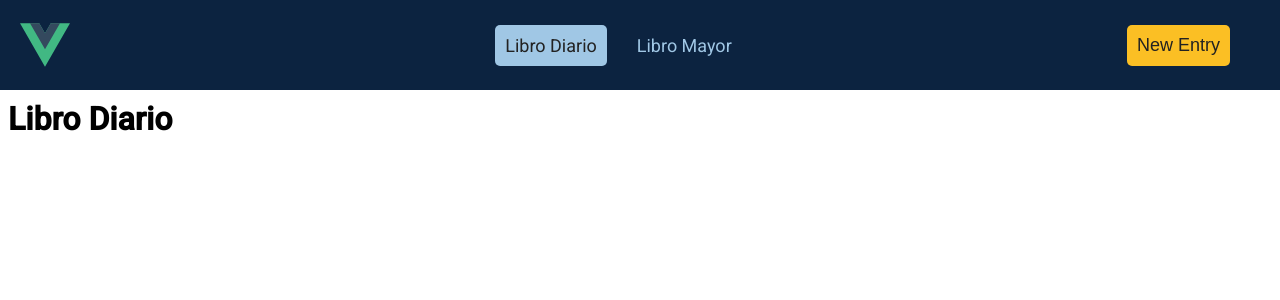
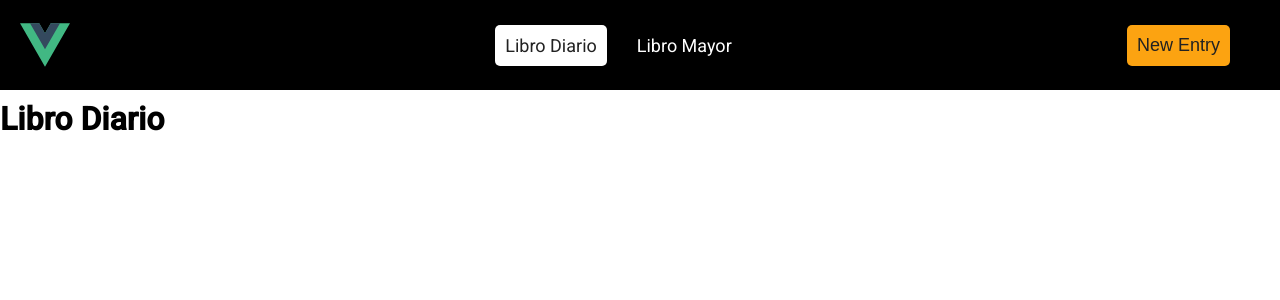
Before and after one commit to davidgrrcia-archived/contablock-app, a Vue app in the folder frontend/: page / in a window 1280 px wide. Shown: the top 300 px of the page. Built offline with nearby package versions, Linux system fonts and the light colour scheme.

Commit message:
improve ui

```diff
--- a/frontend/src/App.vue
+++ b/frontend/src/App.vue
@@ -12,7 +12,7 @@ import ErrorModal from '@/components/ErrorMessage.vue';
 </template>
 
 <style scoped>
-.body{
+.body {
   margin-top: 100px;
 }
 </style>
--- a/frontend/src/assets/main.scss
+++ b/frontend/src/assets/main.scss
@@ -1,217 +1,25 @@
-#app {
-  --primary: #0c2340;
-  --secondary: #2d5c8a;
-  --tertiary: #4f93c4;
-  --quaternary: #a0c7e5;
-  --enphasis: #fbbf24;
+html,
+body {
+  --black: #000000;
+  --blue: #14213d;
+  --yellow: #fca311;
+  --gray: #e5e5e5;
+  --white: #ffffff;
+  --red: red;
+
   font-family: 'Roboto', sans-serif;
+
+  margin: 0px;
+  background-color: var(--white);
 }
 
-/*
-html {
-        font-size: 14px;
-    }
+//PrimeVue Components common css
+.p-button {
+  background: var(--blue) !important;
+  border: var(--blue) !important;
+}
 
-    body {
-        background-color: var(--surface-ground);
-        font-family: var(--font-family);
-        font-weight: normal;
-        color: var(--text-color);
-        -webkit-font-smoothing: antialiased;
-        -moz-osx-font-smoothing: grayscale;
-        padding: .5em;
-        margin-bottom: 50px;
-    }
-
-    h1, h2, h3, h4, h5, h6 {
-        margin: 1.5rem 0 1rem 0;
-        font-family: inherit;
-        font-weight: 600;
-        line-height: 1.2;
-        color: inherit;
-    }
-
-    h1 { font-size: 2.5rem; }
-    h2 { font-size: 2rem; }
-    h3 { font-size: 1.75rem; }
-    h4 { font-size: 1.5rem; }
-    h5 { font-size: 1.25rem; }
-    h6 { font-size: 1rem; }
-    p {
-        line-height: 1.5;
-        margin: 0 0 1rem 0;
-    }
-
-    .card {
-        background: var(--surface-card);
-        padding: 2rem;
-        border-radius: 10px;
-        margin-bottom: 2rem;
-    }
-
-    views[type="number"] {
-        -moz-appearance: textfield;
-    }
-
-    views[type="number"]::-webkit-outer-spin-button,
-    views[type="number"]::-webkit-inner-spin-button {
-        -webkit-appearance: none;
-        margin: 0;
-    }
-
-    @keyframes pulse {
-        0% {
-            background-color: rgba(165, 165, 165, 0.1)
-        }
-        50% {
-            background-color: rgba(165, 165, 165, 0.3)
-        }
-        100% {
-            background-color: rgba(165, 165, 165, 0.1)
-        }
-    }
-
-    .customer-badge {
-        border-radius: 2px;
-        padding: .25em .5rem;
-        text-transform: uppercase;
-        font-weight: 700;
-        font-size: 12px;
-        letter-spacing: .3px;
-    }
-
-    .customer-badge.status-qualified {
-        background-color: #C8E6C9;
-        color: #256029;
-    }
-
-    .customer-badge.status-unqualified {
-        background-color: #FFCDD2;
-        color: #C63737;
-    }
-
-    .customer-badge.status-negotiation {
-        background-color: #FEEDAF;
-        color: #8A5340;
-    }
-
-    .customer-badge.status-new {
-        background-color: #B3E5FC;
-        color: #23547B;
-    }
-
-    .customer-badge.status-renewal {
-        background-color: #ECCFFF;
-        color: #694382;
-    }
-
-    .customer-badge.status-proposal {
-        background-color: #FFD8B2;
-        color: #805B36;
-    }
-
-    .product-badge {
-        border-radius: 2px;
-        padding: .25em .5rem;
-        text-transform: uppercase;
-        font-weight: 700;
-        font-size: 12px;
-        letter-spacing: .3px;
-    }
-
-    .product-badge.status-instock {
-        background: #C8E6C9;
-        color: #256029;
-    }
-
-    .product-badge.status-outofstock {
-        background: #FFCDD2;
-        color: #C63737;
-    }
-
-    .product-badge.status-lowstock {
-        background: #FEEDAF;
-        color: #8A5340;
-    }
-
-    .order-badge {
-        border-radius: 2px;
-        padding: .25em .5rem;
-        text-transform: uppercase;
-        font-weight: 700;
-        font-size: 12px;
-        letter-spacing: .3px;
-    }
-
-    .order-badge.order-delivered {
-        background: #C8E6C9;
-        color: #256029;
-    }
-
-    .order-badge.order-cancelled {
-        background: #FFCDD2;
-        color: #C63737;
-    }
-
-    .order-badge.order-pending {
-        background: #FEEDAF;
-        color: #8A5340;
-    }
-
-    .order-badge.order-returned {
-        background: #ECCFFF;
-        color: #694382;
-    }
-
-    .image-text {
-        margin-left: .5rem;
-    }
-
-    .p-multiselect-representative-option {
-        display: inline-block;
-        vertical-align: middle;
-    }
-
-    .p-multiselect-representative-option img {
-        vertical-align: middle;
-        width: 24px;
-    }
-
-    .p-multiselect-representative-option span {
-        margin-top: .125rem;
-    }
-
-    .country-item {
-        display: flex;
-        align-items: center;
-    }
-
-    .country-item img.flag {
-        width: 18px;
-        margin-right: .5rem;
-    }
-
-    .flag {
-        vertical-align: middle;
-    }
-
-    span.flag {
-        width:44px;
-        height:30px;
-        display:inline-block;
-    }
-
-    img.flag {
-        width:30px
-    }
-
-    .true-icon {
-        color: #256029;
-    }
-
-    .false-icon {
-        color: #C63737;
-    }
-
-
- */
+.p-button:hover {
+  background: var(--yellow) !important;
+  border: var(--yellow) !important;
+}
--- a/frontend/src/components/CreateEntryModal.vue
+++ b/frontend/src/components/CreateEntryModal.vue
@@ -17,6 +17,9 @@ function createEntries() {
     messagesStore.addErrorMessage(
       'El principio de partida doble es obligatorio, el balance actual es: ' + entriesStore.state.totalBalance,
     );
+  }
+  if (entriesStore.state.entriesCreation.length === 0) {
+    messagesStore.addErrorMessage('No hay asientos creados');
     return;
   }
 
@@ -35,10 +38,22 @@ function createEntries() {
   >
     <suspense><CreateEntryForm></CreateEntryForm></suspense>
     <template #footer>
-      <ButtonPrimeVue label="Cancelar" icon="pi pi-times" @click="hideCreateEntryModal" class="p-button-text" />
-      <ButtonPrimeVue label="Crear Asiento" icon="pi pi-check" @click="createEntries" autofocus />
+      <ButtonPrimeVue label="Cancelar" icon="pi pi-times" @click="hideCreateEntryModal" class="btn-cancel" />
+      <ButtonPrimeVue label="Crear Asiento" icon="pi pi-check" @click="createEntries" class="btn-create" />
     </template>
   </DialogPrimeVue>
 </template>
 
-<style scoped></style>
+<style scoped>
+.btn-cancel {
+  color: var(--red);
+  background-color: var(--white) !important;
+}
+.btn-cancel:hover {
+  color: var(--white);
+  background-color: var(--red) !important;
+}
+.btn-create {
+  background-color: var(--yellow) !important;
+}
+</style>
--- a/frontend/src/components/HeaderNav.vue
+++ b/frontend/src/components/HeaderNav.vue
@@ -38,7 +38,7 @@ header {
   left: 0;
   height: auto;
   width: 100%;
-  background-color: var(--primary);
+  background-color: var(--black);
   place-items: center;
 }
 
@@ -61,16 +61,16 @@ nav {
 }
 
 .not-current {
-  color: var(--quaternary);
+  color: var(--white);
 }
 
 .not-current:hover {
-  background-color: var(--quaternary);
+  background-color: var(--white);
   color: #222222;
 }
 
 .current {
-  background-color: var(--quaternary);
+  background-color: var(--white);
   color: #222222;
 }
 
@@ -82,7 +82,7 @@ nav {
   display: inline-block;
   font-size: 18px;
   border-radius: 5px;
-  background-color: var(--enphasis);
+  background-color: var(--yellow);
   color: #222222;
   margin-right: 50px;
   white-space: nowrap;
--- a/frontend/src/stores/entries.ts
+++ b/frontend/src/stores/entries.ts
@@ -49,7 +49,6 @@ export const useEntriesStore = defineStore('entries', {
 
         this.clearEntries();
       } catch (err) {
-        console.log('error is: ' + err);
         this.state.stateMessage = 'error creating entries';
         const messagesStore = useMessagesStore();
         messagesStore.addErrorMessage(this.state.stateMessage);
```
